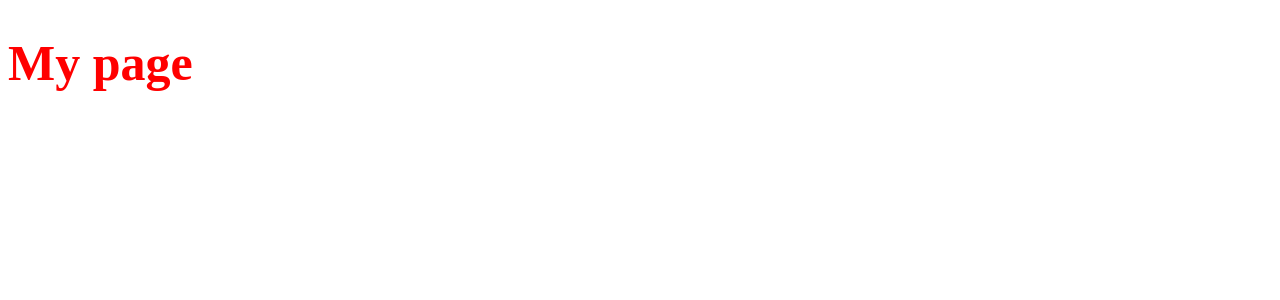
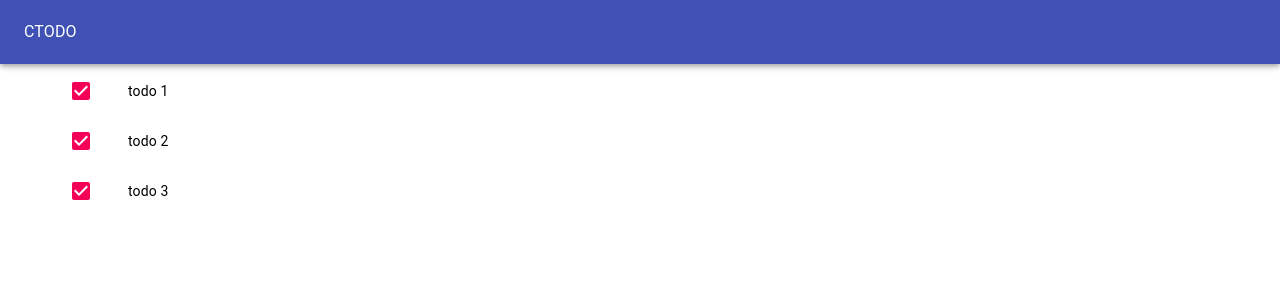
Before and after one commit to kzhrk/ctodo, a Next.js app: page / in a window 1280 px wide. Shown: the top 300 px of the page. Built offline with nearby package versions, Linux system fonts and the light colour scheme.

Commit message:
Add material-ui and simple todo mock

```diff
--- a/package.json
+++ b/package.json
@@ -7,6 +7,7 @@
     "start": "next start"
   },
   "dependencies": {
+    "@material-ui/core": "^4.9.10",
     "next": "latest",
     "react": "^16.13.0",
     "react-dom": "^16.13.0",
--- a/pages/index.tsx
+++ b/pages/index.tsx
@@ -1,9 +1,33 @@
 import React from 'react'
-import styled from 'styled-components'
+import { Container, AppBar, Toolbar, Typography, List, ListItem, ListItemIcon, ListItemText, Checkbox } from '@material-ui/core'
 
-const Title = styled.h1`
-  color: red;
-  font-size: 50px;
-`
-
-export default () => <Title>My page</Title>
+export default () => {
+  return (
+    <Container>
+      <AppBar>
+        <Toolbar>
+          <Typography>CTODO</Typography>
+        </Toolbar>
+      </AppBar>
+      <Container>
+        <List>
+          {[0,1,2,3].map(value => {
+            return (
+              <ListItem dense button>
+                <ListItemIcon>
+                  <Checkbox
+                    edge="start"
+                    checked={true}
+                    tabIndex={-1}
+                    disableRipple
+                  />
+                </ListItemIcon>
+                <ListItemText primary={`todo ${value}`} />
+              </ListItem>
+            )
+          })}
+        </List>
+      </Container>
+    </Container>
+  );
+}
```
Also changed, not shown: 1 other file (tests, documents, lock files or other folders).
